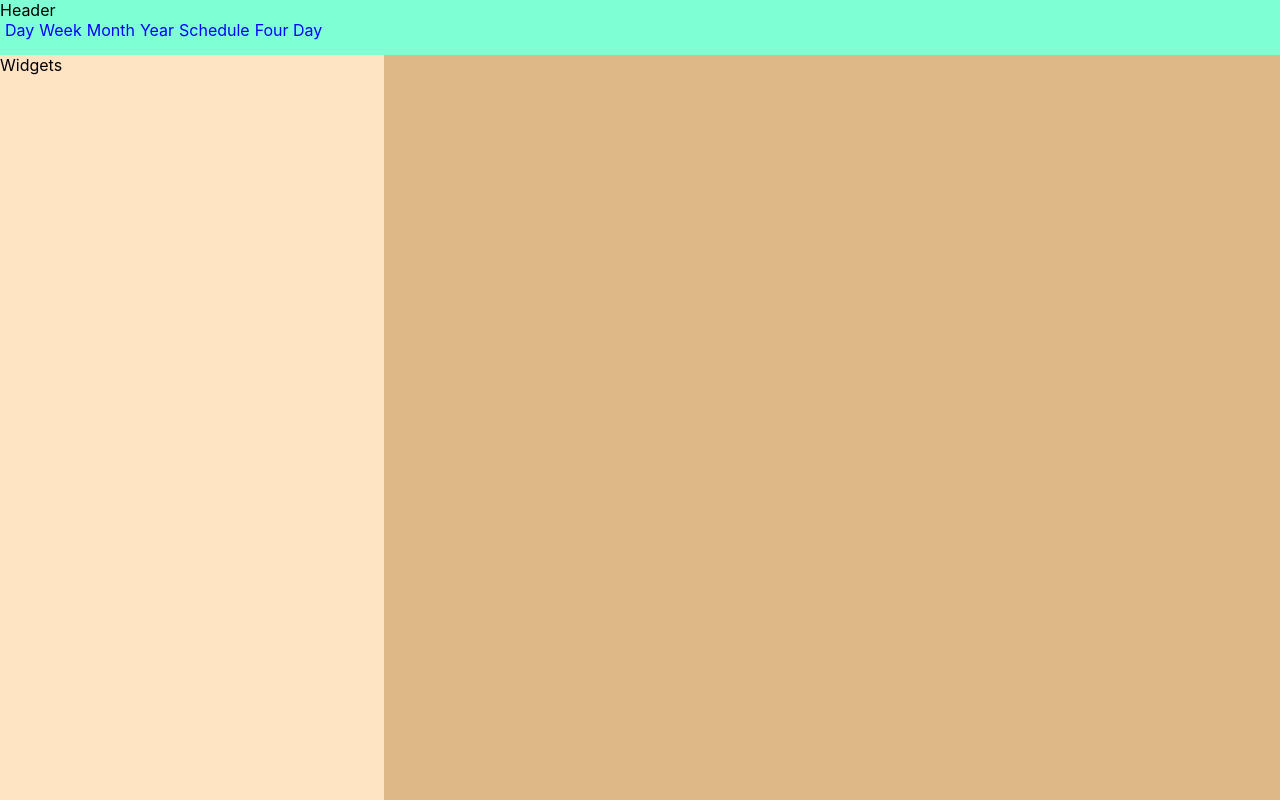
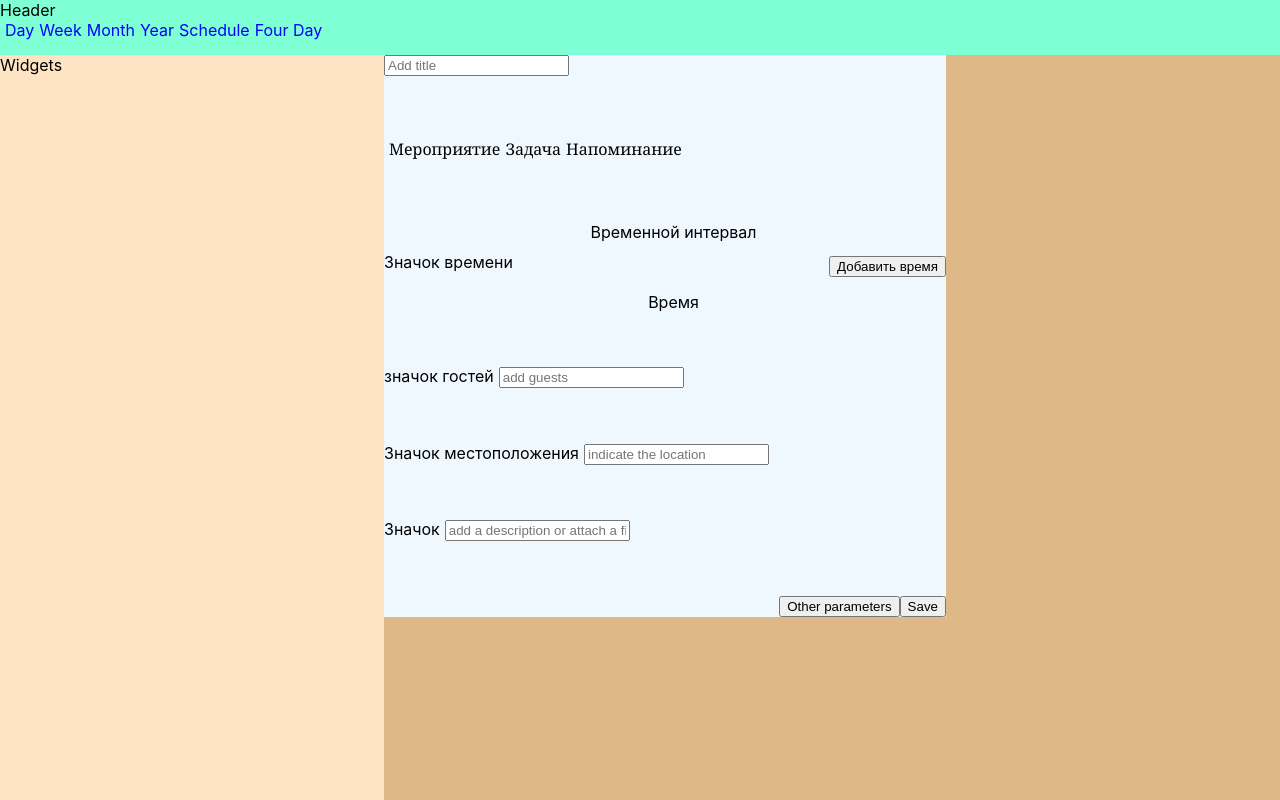
Before and after one commit to nin3439/rsclone, a React (Create React App) app in the folder calendar/: page /day in a window 1280 px wide. Built offline with nearby package versions, Linux system fonts and the light colour scheme.

Commit message:
change files

```diff
--- a/calendar/package.json
+++ b/calendar/package.json
@@ -17,7 +17,8 @@
     "react-router-dom": "^5.2.0",
     "react-scripts": "4.0.1",
     "typescript": "^4.1.3",
-    "web-vitals": "^0.2.4"
+    "web-vitals": "^0.2.4",
+    "yup": "^0.32.8"
   },
   "scripts": {
     "start": "react-scripts start",
--- a/calendar/src/App.tsx
+++ b/calendar/src/App.tsx
@@ -4,7 +4,7 @@ import { BrowserRouter, Route } from "react-router-dom";
 import {Header} from "./components/Header/Header";
 import {Widgets} from "./components/Widgets/Widgets";
 import {Content} from "./components/Content/Content";
-import {ContentOfDay} from "./components/Content/ContentOfDay/ContentOfDay";
+import {ContentOfDay} from "./components/Content/ContentOfDay/ContentOfDay.jsx";
 import {ContentOfWeek} from "./components/Content/ContentOfWeek/ContentOfWeek";
 import {ContentOfMonth} from "./components/Content/ContentOfMonth/ContentOfMonth";
 import {ContentOfYear} from "./components/Content/ContentOfYear/ContentOfYear";
--- /dev/null
+++ b/calendar/src/components/Content/ContentOfDay/ContentOfDay.jsx
@@ -0,0 +1,95 @@
+import React from 'react';
+import { Formik, Form, useField } from 'formik';
+import * as Yup from 'yup';
+import classes from './ContentOfDay.module.css';
+
+const MyTextInput = props => {
+  // useField() returns [formik.getFieldProps(), formik.getFieldMeta()]
+  // which we can spread on <input>. We can use field meta to show an error
+  // message if the field is invalid and it has been touched (i.e. visited)
+  const [field, meta] = useField(props);
+  return (
+    <>
+      <input className="text-input" {...field} {...props} />
+      {meta.touched && meta.error ? (
+        <div className="error">{meta.error}</div>
+      ) : null}
+    </>
+  );
+};
+// And now we can use these
+export const ContentOfDay = () => {
+  return (
+    <>
+      <Formik
+        initialValues={{
+          title: '',
+          listGuest: '',
+          location: '',
+          description: '', // added for our select
+        }}
+        validationSchema={Yup.object({
+          title: Yup.string().max(44, 'Must be 44 characters or less'),
+        })}
+        onSubmit={(values, { setSubmitting }) => {
+          setTimeout(() => {
+            alert(JSON.stringify(values, null, 2));
+            setSubmitting(false);
+          }, 400);
+        }}
+      >
+        <Form>
+          <div className={classes.form}>
+            <MyTextInput name="title" type="text" placeholder="Add title" />
+            <div className={classes.categories}>
+              <span className={classes.category}>Мероприятие</span>
+              <span className={classes.category}>Задача</span>
+              <span className={classes.category}>Напоминание</span>
+            </div>
+            <div className={classes.date}>
+              <span className={classes.logo}>Значок времени</span>
+              <div className={classes.time}>
+                <div>Временной интервал</div>
+                <div>Время</div>
+              </div>
+              <button>Добавить время</button>
+            </div>
+            <div className={classes.guest}>
+              <span className={classes.logo}>значок гостей</span>
+              <MyTextInput
+                name="listGuest"
+                type="text"
+                placeholder="add guests"
+              />
+            </div>
+            <div className={classes.location}>
+              <span className={classes.logo}>Значок местоположения</span>
+              <MyTextInput
+                name="location"
+                type="text"
+                placeholder="indicate the location"
+              />
+            </div>
+            <div className={classes.description}>
+              <span className={classes.logo}>Значок</span>
+              <MyTextInput
+                name="description"
+                type="text"
+                placeholder="add a description or attach a file"
+              />
+            </div>
+            <div className={classes.buttonsForm}> <button>Other parameters</button>
+            <button type="submit">Save</button></div>
+
+          </div>
+        </Form>
+      </Formik>
+    </>
+  );
+};
+
+// import classes from "./ContentOfDay.module.css";
+
+// export const ContentOfDay = () => {
+//   return <div>ContentOfDay</div>;
+// };
--- a/calendar/src/components/Content/ContentOfDay/ContentOfDay.module.css
+++ b/calendar/src/components/Content/ContentOfDay/ContentOfDay.module.css
@@ -0,0 +1,74 @@
+.form {
+  width: 562px;
+  height: 562px;
+  display: flex;
+  flex-direction: column;
+  align-items: flex-start;
+  justify-content: space-between;
+  background-color: aliceblue;
+}
+.logo{
+  height: 30px;
+  margin-right: 5px;
+}
+
+.categories {
+  display: flex;
+  justify-content: flex-start;
+  align-items: center;
+  flex-direction: row;
+  width:100%;
+  font-size: 16px;
+  font-family: Georgia, 'Times New Roman', Times, serif;
+  font-weight: 500;
+}
+
+.category {
+  margin-left: 5px;
+  height: 36px;
+  display: flex;
+  justify-content: center;
+  align-items: center;
+  cursor: pointer;
+}
+
+.category:hover {
+  background-color: #d2e3fc;
+  color:#1a73e8;
+}
+
+.date {
+  display: flex;
+  flex-direction: row;
+  align-items: center;
+  justify-content: space-between;
+  width: 100%;
+  height: 90px;
+}
+
+.time{
+  display: flex;
+  flex-direction: column;
+  justify-content: space-between;
+  align-items: center;
+  height: 100%;
+}
+
+.guest {
+  width:100%;
+}
+
+.location {
+  width: 100%;
+}
+
+.description {
+  width: 100%;
+}
+
+.buttonsForm {
+  width: 100%;
+  display: flex;
+  justify-content: flex-end;
+  align-items: center;
+}
--- a/calendar/src/components/Content/ContentOfDay/ContentOfDay.tsx
+++ /dev/null
@@ -1,37 +0,0 @@
-import React from 'react';
-import { useFormik } from 'formik';
-
- import React from 'react';
- import { useFormik } from 'formik';
-
- export const SignupForm = () => {
-   // Pass the useFormik() hook initial form values and a submit function that will
-   // be called when the form is submitted
-   const formik = useFormik({
-     initialValues: {
-       email: '',
-     },
-     onSubmit: values => {
-       alert(JSON.stringify(values, null, 2));
-     },
-   });
-   return (
-     <form onSubmit={formik.handleSubmit}>
-       <label htmlFor="email">Email Address</label>
-       <input
-         id="email"
-         name="email"
-         type="email"
-         onChange={formik.handleChange}
-         value={formik.values.email}
-       />
-       <button type="submit">Submit</button>
-     </form>
-   );
- };
-
-// import classes from "./ContentOfDay.module.css";
-
-// export const ContentOfDay = () => {
-//   return <div>ContentOfDay</div>;
-// };
```
Also changed, not shown: 2 other files (tests, documents, lock files or other folders).
